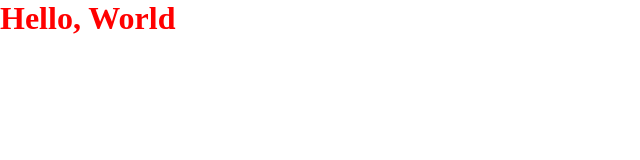
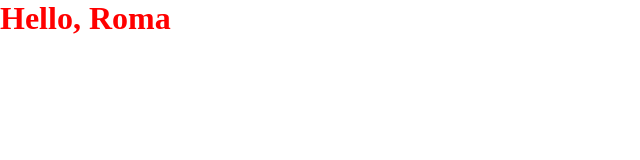
Before and after one commit to av3r6un/portfolio, a plain HTML site: page index.html in a window 1280 px wide. Shown: the full height of the page, 0-640 px from the left. Drawn offline with Linux system fonts and the light colour scheme.

Commit message:
Update index.html

```diff
--- a/index.html
+++ b/index.html
@@ -7,7 +7,7 @@
 	<link rel="stylesheet" href="css/style.css">
 </head>
 <body>
-	<h1>Hello, World</h1>
+	<h1>Hello, Roma</h1>
 
 </body>
 </html>
```
